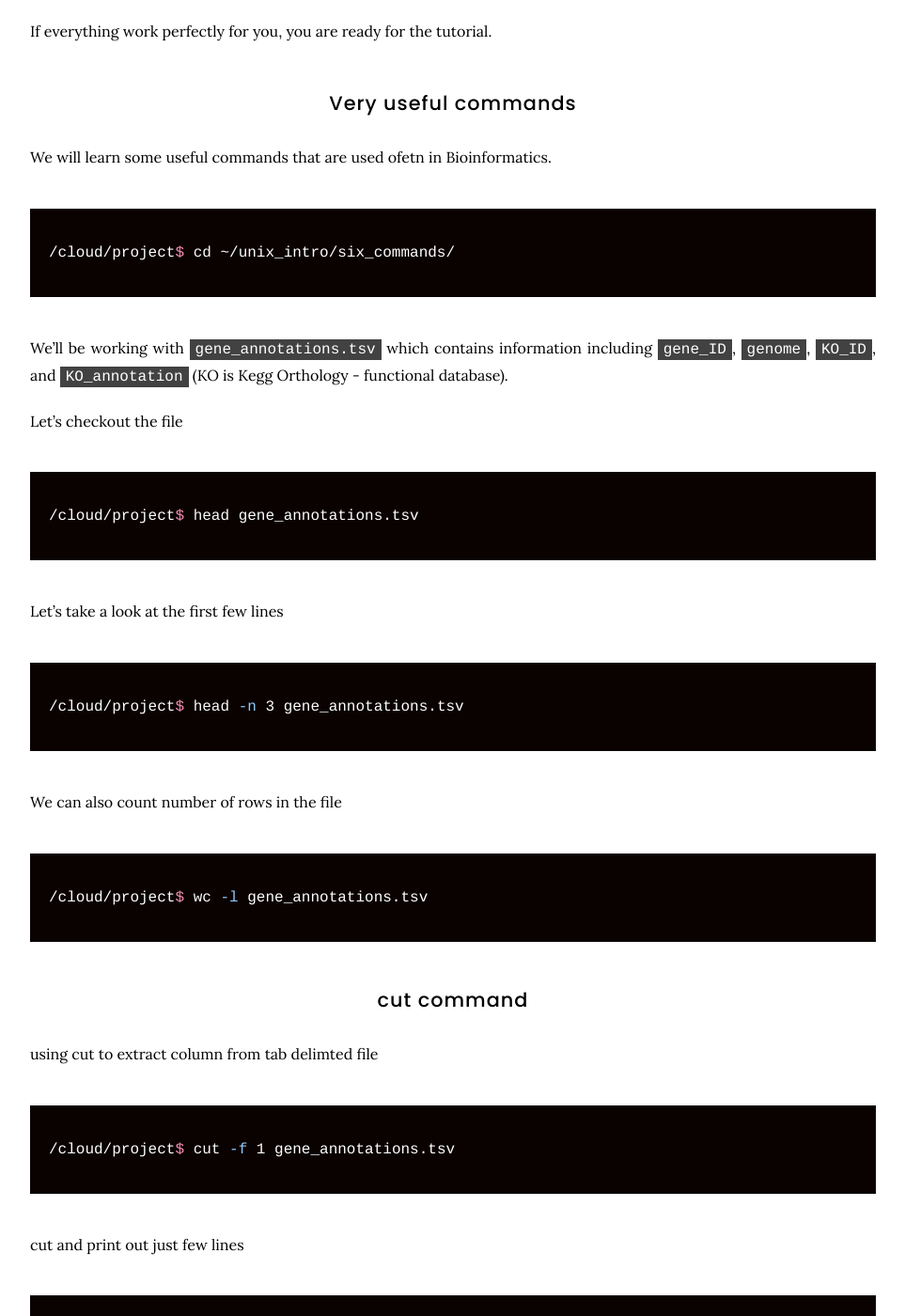
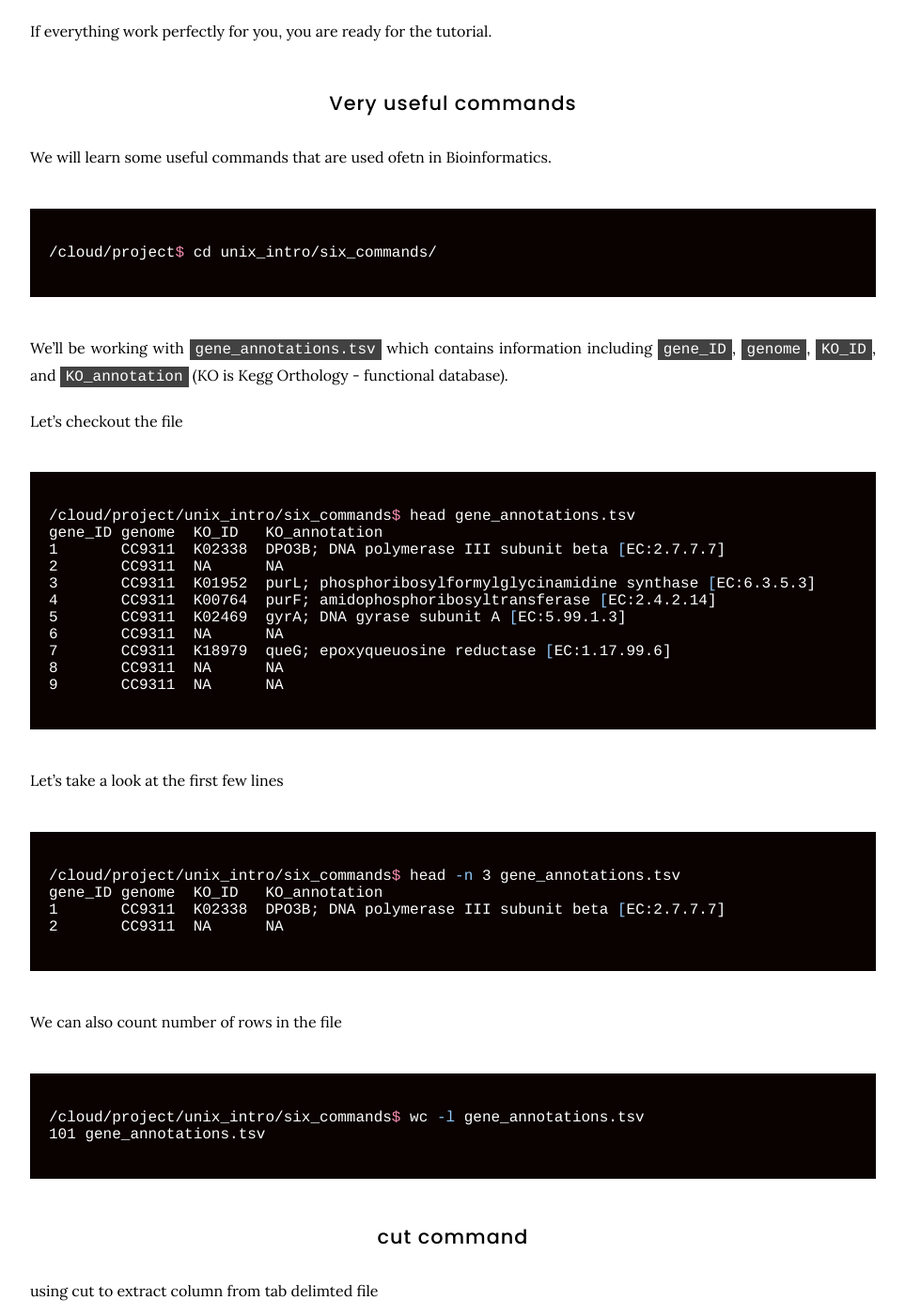
Before and after one commit to natpombubpa-lab/natpombubpa-lab.github.io, a Jekyll site: the page built from resources/Basic_Unix/Basic_Unix_EP2.md, in a window 1280 px wide and 1400 px high, scrolled down 1854 px. Shown: the whole window at 94% size, without its empty margins (158-1121 px from the left). Built offline with Jekyll 4.4.1, drawn with Linux system fonts in a browser that asks for light colours; nearby versions of some CDN libraries; some of the changed text lies outside the part shown.

Commit message:
Update Basic_Unix_EP2.md

````diff
--- a/resources/Basic_Unix/Basic_Unix_EP2.md
+++ b/resources/Basic_Unix/Basic_Unix_EP2.md
@@ -48,7 +48,7 @@ We will learn some useful commands that are used ofetn in Bioinformatics.
 {:.left}
 ```bash
 
-/cloud/project$ cd ~/unix_intro/six_commands/
+/cloud/project$ cd unix_intro/six_commands/
 
 ```
 
@@ -59,7 +59,17 @@ Let's checkout the file
 {:.left}
 ```bash
 
-/cloud/project$ head gene_annotations.tsv
+/cloud/project/unix_intro/six_commands$ head gene_annotations.tsv
+gene_ID genome  KO_ID   KO_annotation
+1       CC9311  K02338  DPO3B; DNA polymerase III subunit beta [EC:2.7.7.7]
+2       CC9311  NA      NA
+3       CC9311  K01952  purL; phosphoribosylformylglycinamidine synthase [EC:6.3.5.3]
+4       CC9311  K00764  purF; amidophosphoribosyltransferase [EC:2.4.2.14]
+5       CC9311  K02469  gyrA; DNA gyrase subunit A [EC:5.99.1.3]
+6       CC9311  NA      NA
+7       CC9311  K18979  queG; epoxyqueuosine reductase [EC:1.17.99.6]
+8       CC9311  NA      NA
+9       CC9311  NA      NA
 
 ```
 
@@ -68,7 +78,10 @@ Let's take a look at the first few lines
 {:.left}
 ```bash
 
-/cloud/project$ head -n 3 gene_annotations.tsv
+/cloud/project/unix_intro/six_commands$ head -n 3 gene_annotations.tsv
+gene_ID genome  KO_ID   KO_annotation
+1       CC9311  K02338  DPO3B; DNA polymerase III subunit beta [EC:2.7.7.7]
+2       CC9311  NA      NA
 
 ```
 
@@ -77,7 +90,8 @@ We can also count number of rows in the file
 {:.left}
 ```bash
 
-/cloud/project$ wc -l gene_annotations.tsv
+/cloud/project/unix_intro/six_commands$ wc -l gene_annotations.tsv
+101 gene_annotations.tsv
 
 ```
 
@@ -88,7 +102,7 @@ using cut to extract column from tab delimted file
 {:.left}
 ```bash
 
-/cloud/project$ cut -f 1 gene_annotations.tsv
+/cloud/project/unix_intro/six_commands$ cut -f 1 gene_annotations.tsv
 
 ```
 
@@ -97,21 +111,21 @@ cut and print out just few lines
 {:.left}
 ```bash
 
-/cloud/project$ cut -f 1 gene_annotations.tsv | head
+/cloud/project/unix_intro/six_commands$ cut -f 1 gene_annotations.tsv | head
 
 ```
 
 {:.left}
 ```bash
 
-/cloud/project$ cut -f 1,3 gene_annotations.tsv | head
+/cloud/project/unix_intro/six_commands$ cut -f 1,3 gene_annotations.tsv | head
 
 ```
 
 {:.left}
 ```bash
 
-/cloud/project$ cut -f 1-3 gene_annotations.tsv | head
+/cloud/project/unix_intro/six_commands$ cut -f 1-3 gene_annotations.tsv | head
 
 ```
 
@@ -120,7 +134,7 @@ However, it we use other types of file, we might have to add a delimiter.
 {:.left}
 ```bash
 
-/cloud/project$ cut -d "," -f 1-3 example_gene_annotations.csv | head
+/cloud/project/unix_intro/six_commands$ cut -d "," -f 1-3 example_gene_annotations.csv | head
 
 ```
 
@@ -134,7 +148,7 @@ grep can be used to search through a text file and print out the match.
 {:.left}
 ```bash
 
-/cloud/project$ grep re colors.txt
+/cloud/project/unix_intro/six_commands$ grep re colors.txt
 
 ```
 
@@ -143,14 +157,14 @@ let's imagine we're looking for genes that are predicted to encode the enzyme ep
 {:.left}
 ```bash
 
-/cloud/project$ grep K09765 gene_annotations.tsv
+/cloud/project/unix_intro/six_commands$ grep K09765 gene_annotations.tsv
 
 ```
 
 {:.left}
 ```bash
 
-/cloud/project$ grep K18979 gene_annotations.tsv
+/cloud/project/unix_intro/six_commands$ grep K18979 gene_annotations.tsv
 
 ```
 
@@ -159,7 +173,7 @@
 {:.left}
 ```bash
 
-/cloud/project$ grep -c K18979 gene_annotations.tsv
+/cloud/project/unix_intro/six_commands$ grep -c K18979 gene_annotations.tsv
 
 ```
 
````
